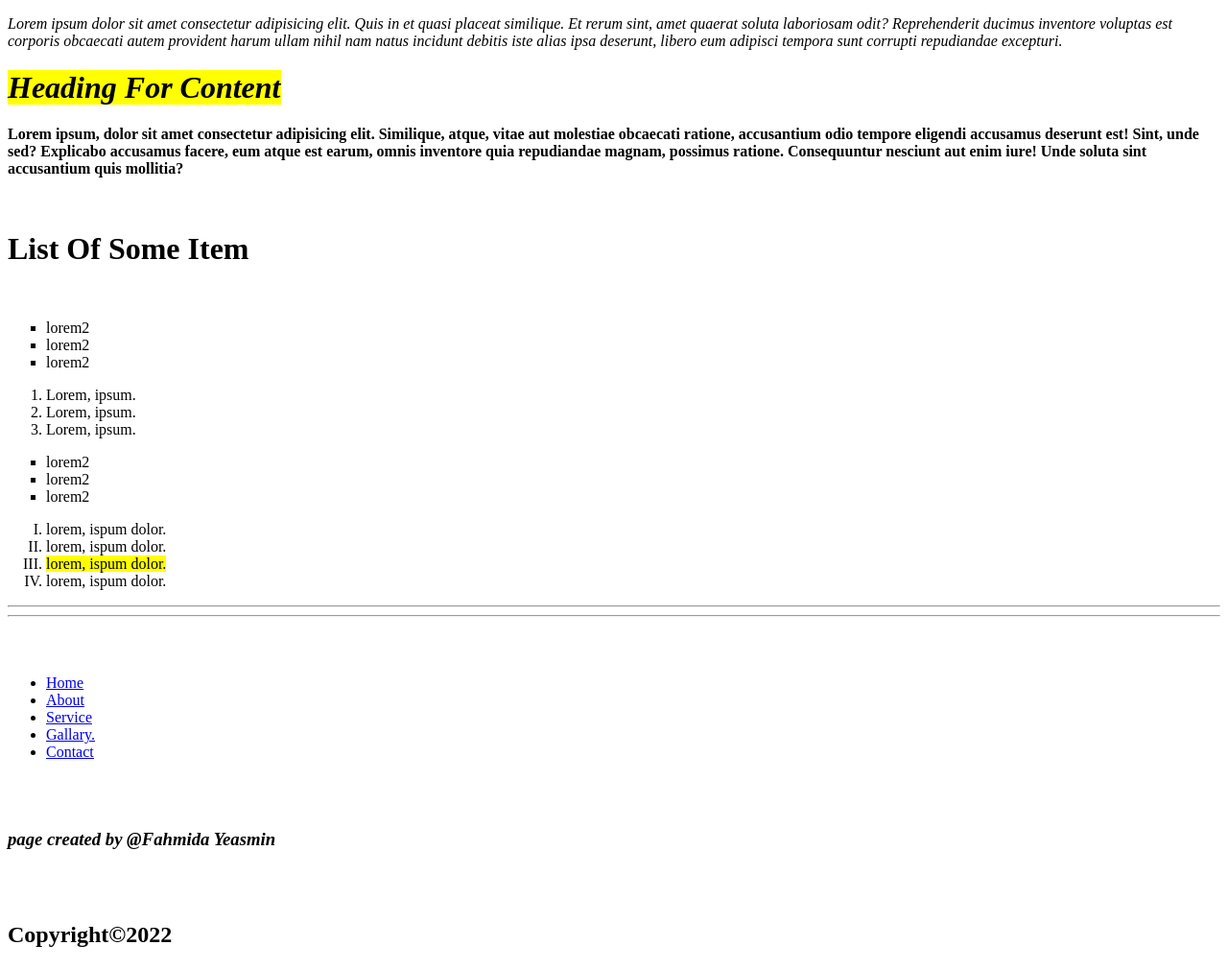
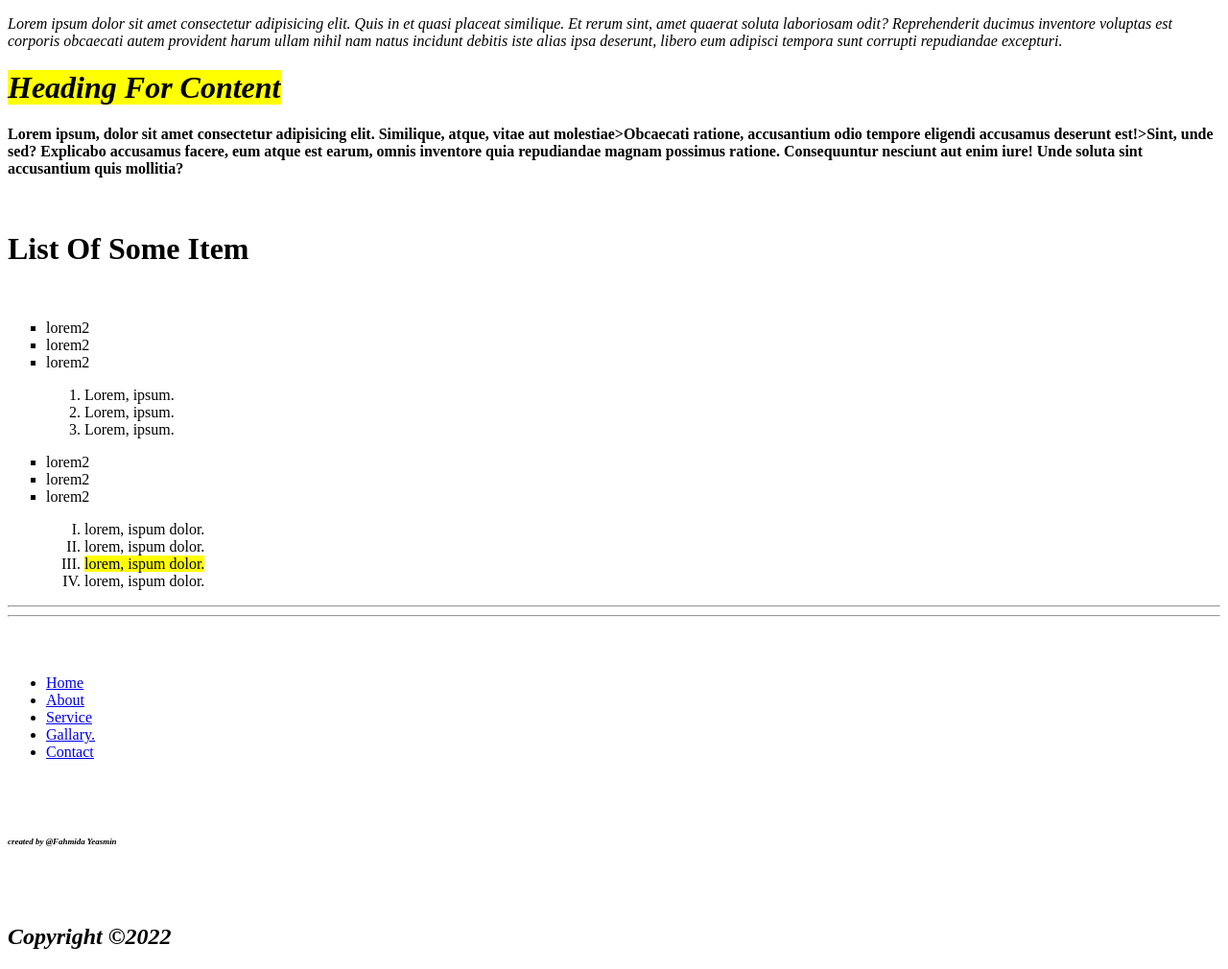
Before and after one commit to Fahmida12345/HTMLexam, a plain HTML site: page index.html in a window 1280 px wide. Shown: the part 1340-2350 px from the top of the page at 96% size. Drawn offline with Linux system fonts and the light colour scheme.

Commit message:
new update

```diff
--- a/index.html
+++ b/index.html
@@ -1,8 +1,7 @@
 <!DOCTYPE html>
 <html lang="en">
 <head>
-
-    <title>Document</title>
+ <title>Document</title>
 </head>
 <body>
     <header>
@@ -22,7 +21,6 @@
     <li><a href="https://www.w3schools.com/html/html_layout.asp"><u>Gallary.</u></a></li>
     <li><a href="https://www.facebook.com/groups/listencodersfreebatch2"><u> Contact</u></a></li>
     </ul>
-
     <br>
     <br>
     <br>
@@ -31,7 +29,7 @@
     <br>
     <h1> Some Heading for Contant</h1>
         <p>
-            Lorem ipsum dolor sit amet consectetur, adipisicing elit. Debitis recusandae sequi dignissimos omnis consectetur obcaecati labore placeat hic, eveniet, maxime dolores deleniti alias nemo temporibus quasi culpa veniam amet quidem, harum delectus laboriosam molestias iure! Incidunt sed vel fugiat, dolorem iusto suscipit nemo, cumque deleniti maiores autem quis at dolores?
+            Lorem ipsum dolor sit amet consectetur, adipisicing elit. Debitis recusandae sequi dignissimos omnis <b><i> consectetur obcaecati labore placeat hic, eveniet, maxime dolores deleniti alias nemo temporibus quasi</i></b>  culpa veniam amet quidem, <mark> delectus laboriosam molestias iure! Incidunt sed vel fugiat, </mark>dolorem iusto suscipit nemo, cumque deleniti maiores autem quis at dolores?
         </p>
         <hr>
         <br>
@@ -55,36 +53,38 @@
             <i>Lorem ipsum dolor sit amet consectetur adipisicing elit. Quis in et quasi placeat similique. Et rerum sint, amet quaerat soluta laboriosam odit? Reprehenderit ducimus inventore voluptas est corporis obcaecati autem provident harum ullam nihil nam natus incidunt debitis iste alias ipsa deserunt, libero eum adipisci tempora sunt corrupti repudiandae excepturi.</i>
         </p>
         <h1>
-            <mark> <i> Heading For Content </i></mark>
+            <mark><i> Heading For Content </i></mark>
         </h1>
-        <p><b>Lorem ipsum, dolor sit amet consectetur adipisicing elit. Similique, atque, vitae aut molestiae obcaecati ratione, accusantium odio tempore eligendi accusamus deserunt est! Sint, unde sed? Explicabo accusamus facere, eum atque est earum, omnis inventore quia repudiandae magnam, possimus ratione. Consequuntur nesciunt aut enim iure! Unde soluta sint accusantium quis mollitia?</b></p>
+        <p><b>Lorem ipsum, dolor sit amet consectetur adipisicing elit. Similique, atque, vitae aut molestiae>Obcaecati ratione, accusantium odio tempore eligendi accusamus deserunt est!>Sint, unde sed? Explicabo accusamus facere, eum atque est earum, omnis inventore quia repudiandae magnam possimus ratione. Consequuntur nesciunt aut enim iure! Unde soluta sint accusantium quis mollitia?</b></p>
         <br>
+        <!-- item list-->
         <h1><b> List Of Some Item</b></h1>
         <br>
-        <!--item-->
         <ul style="list-style-type: square;">
             <li>lorem2</li>
             <li>lorem2</li>
             <li>lorem2</li>
         </ul>
-        <ol>
+        <ul><ol>
             <li> Lorem, ipsum.</li>
             <li> Lorem, ipsum.</li>
             <li> Lorem, ipsum.</li>
 
         </ol>
+    </ul>
         <ul style="list-style-type: square;">
             <li> lorem2</li>
             <li> lorem2</li>
             <li> lorem2</li>
         </ul>
+        <ul>
         <ol type="I">
             <li>lorem, ispum dolor.</li>
             <li>lorem, ispum dolor.</li>
             <li> <mark> lorem, ispum dolor.</mark></li>
-            <li>lorem, ispum dolor.</li>
-
+          <li>lorem, ispum dolor.</li>
          </ol>
+         </ul>
          <hr>
          <hr>
          <br>
@@ -98,12 +98,8 @@
             </ul>
             <br>
             <br>
-            <h3><i>page created by @Fahmida Yeasmin</i></h3>
+            <h6><i><small> created by @Fahmida Yeasmin</small></i></h6>
             <br>
             <br>
-            <h2><b>Copyright&copy;2022</b></h2>
-
-
-
-
+            <h2><b> <i> Copyright &copy;2022 </i></b></h2>
 </html>
```
